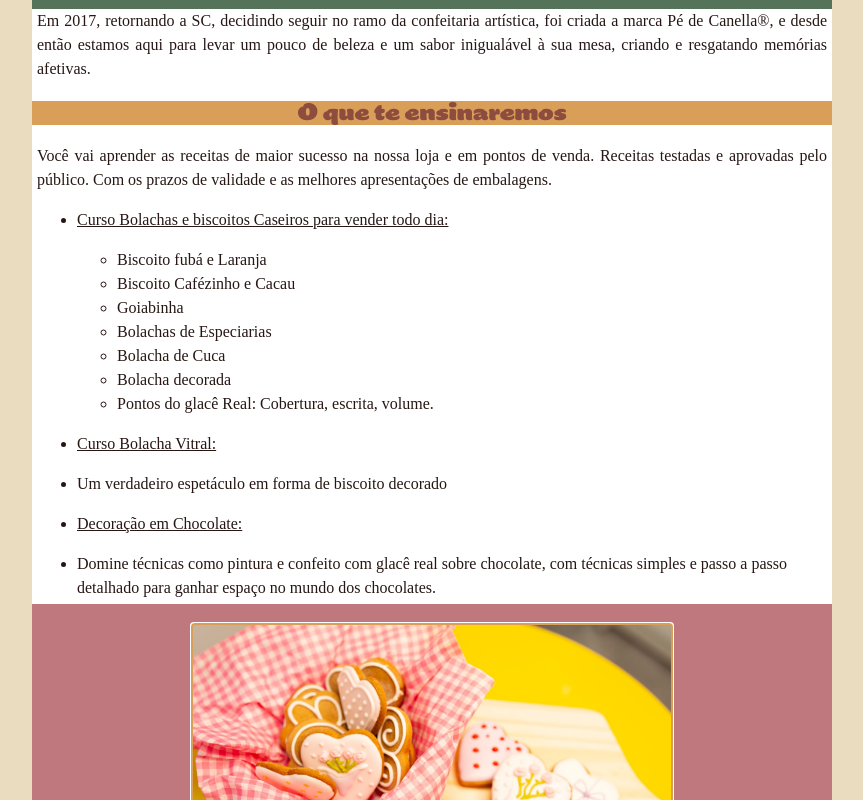
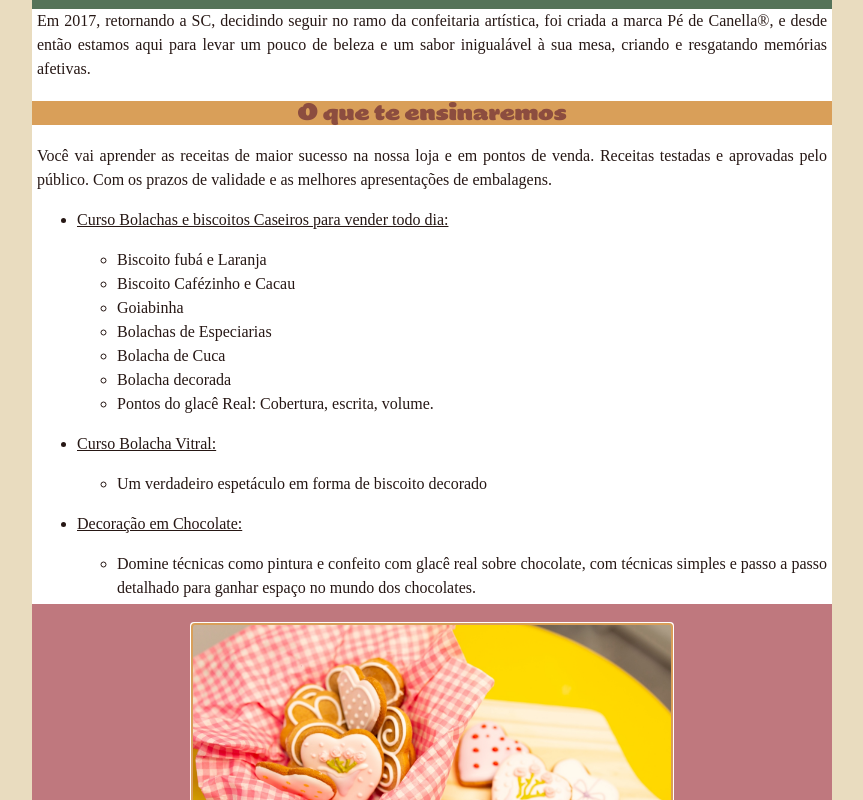
Before and after one commit to MLSistemas2025/website-pedecanella, a plain HTML site: page index.html in a window 1280 px wide. Shown: the part 645-1445 px from the top of the page, without its empty margins (208-1071 px from the left). Drawn offline with Linux system fonts and the light colour scheme.

Commit message:
Update index.html

```diff
--- a/index.html
+++ b/index.html
@@ -169,9 +169,11 @@
                         Você vai aprender as receitas de maior sucesso na nossa loja e em pontos de venda. Receitas testadas e aprovadas pelo público. Com os prazos de validade e as melhores apresentações de embalagens.
                         <br>
                         <ul>
-                        <li>
-                            <p style="text-decoration: underline;">Curso Bolachas e biscoitos Caseiros para vender todo dia:</p>
-                        </li>
+
+                            <li>
+                                <p style="text-decoration: underline;">Curso Bolachas e biscoitos Caseiros para vender todo dia:</p>
+                            </li>
+
                                 <ul>
                                     <li>Biscoito fubá e Laranja</li>
                                     <li>Biscoito Cafézinho e Cacau</li>
@@ -183,11 +185,21 @@
                                 </ul>
 
                             <li>
-                                <p style="text-decoration: underline;">Curso Bolacha Vitral:</p><li>Um verdadeiro espetáculo em forma de biscoito decorado</li>
+                                <p style="text-decoration: underline;">Curso Bolacha Vitral:</p>
+                                <ul>
+                                    <li>
+                                        Um verdadeiro espetáculo em forma de biscoito decorado
+                                    </li>
+                                </ul>
                             </li>
 
                             <li>
-                                <p style="text-decoration: underline;">Decoração em Chocolate:</p> <li>Domine técnicas como pintura e confeito com glacê real sobre chocolate, com técnicas simples e passo a passo detalhado para ganhar espaço no mundo dos chocolates.</li>
+                                <p style="text-decoration: underline;">Decoração em Chocolate:</p>
+                                <ul>
+                                    <li>
+                                        Domine técnicas como pintura e confeito com glacê real sobre chocolate, com técnicas simples e passo a passo detalhado para ganhar espaço no mundo dos chocolates.
+                                    </li>
+                                </ul>
                             </li>
                         </ul>
                         <nav id="imgpink"><img src="imagens/imgflor.JPG" alt=""></nav>
```
